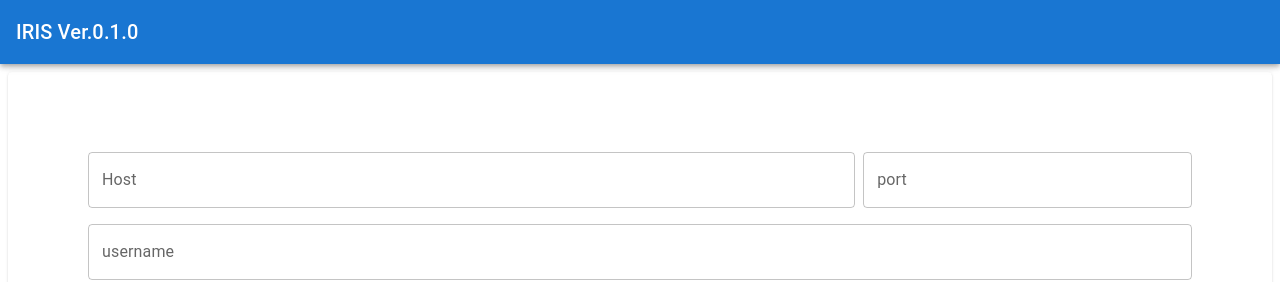
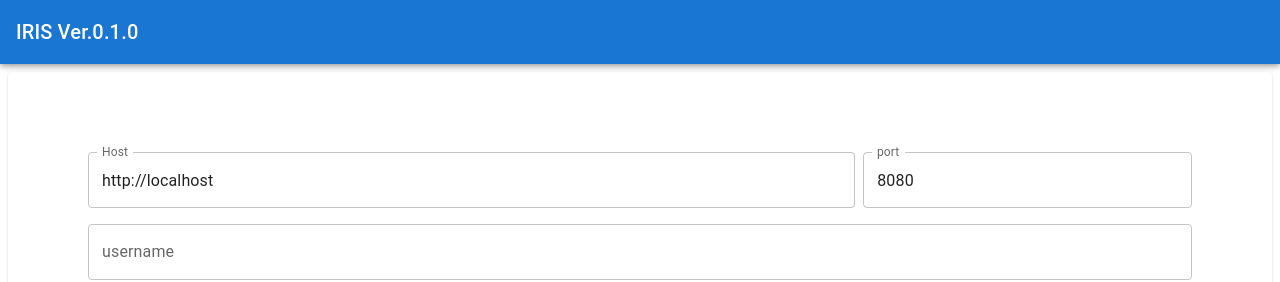
Before and after one commit to nonsugertea7821/IRIS, a React (Vite) app in the folder AP/frontend/iris/: page / in a window 1280 px wide. Shown: the top 282 px of the page. Built offline with nearby package versions, Linux system fonts and the light colour scheme.

Commit message:
[認証]開発用に仮のhost情報をLoginFormに入れておく

```diff
--- a/AP/frontend/iris/src/parts/auth/LoginForm.tsx
+++ b/AP/frontend/iris/src/parts/auth/LoginForm.tsx
@@ -13,8 +13,8 @@ import AppContainer from '../layout/AppContainer';
  */
 export default function LoginForm(): JSX.Element {
     const [loading, setLoading] = useState(false);
-    const [host, setHost] = useState('');
-    const [port, setPort] = useState('');
+    const [host, setHost] = useState('http://localhost');
+    const [port, setPort] = useState('8080');
     const [userName, setUserName] = useState('');
     const [password, setPassword] = useState('');
     // eslint-disable-next-line @typescript-eslint/no-unused-vars
```
